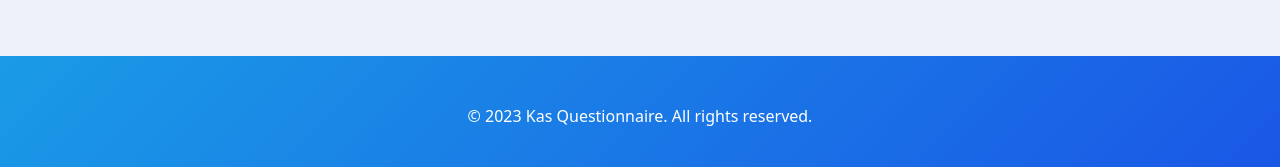
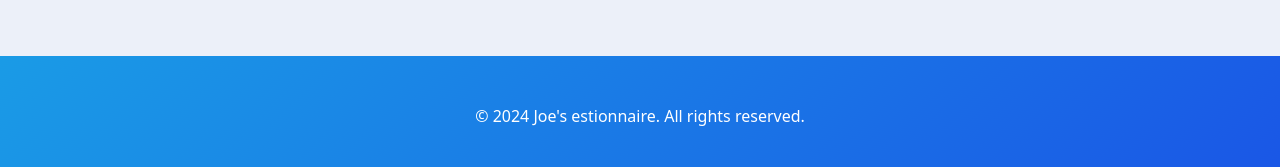
Before and after one commit to JoeUzo/Questionnaire, a Flask app: page /age in a window 1280 px wide. Shown: the part 633-800 px from the top of the page. Run offline with Flask 3, Linux system fonts and the light colour scheme; the visitor is signed in with stand-in values (Sample User, id 1); parts of the project's set-up code (start-up, migrations or seed data) failed here and were passed over; some libraries are stand-ins or nearby versions.

Commit message:
update app.py

```diff
--- a/app.py
+++ b/app.py
@@ -235,7 +235,6 @@ def submit_choices(ques, ch, scr):
         if tables[table].query.filter_by(user_id=current_user.id, question=ques).first() is not None:
             tables[table].query.filter_by(user_id=current_user.id, question=ques).delete()
 
-    print(f"this {user.age_group}, {current_user.id}")
     add_choice = tables[user.age_group](
         question=ques,
         user=current_user,
@@ -321,4 +320,4 @@ def contact():
 
 
 if __name__ == '__main__':
-    app.run(debug=True)
+    app.run()
--- a/templates/footer.html
+++ b/templates/footer.html
@@ -2,7 +2,7 @@
 
   <footer class="" id="footer">
     <div class="container-fluid">
-    <p style="text-align:center;">&copy; 2023 Kas Questionnaire. All rights reserved.</p>
+    <p style="text-align:center;">&copy; 2024 Joe's estionnaire. All rights reserved.</p>
     </div>
   </footer>
 
```
